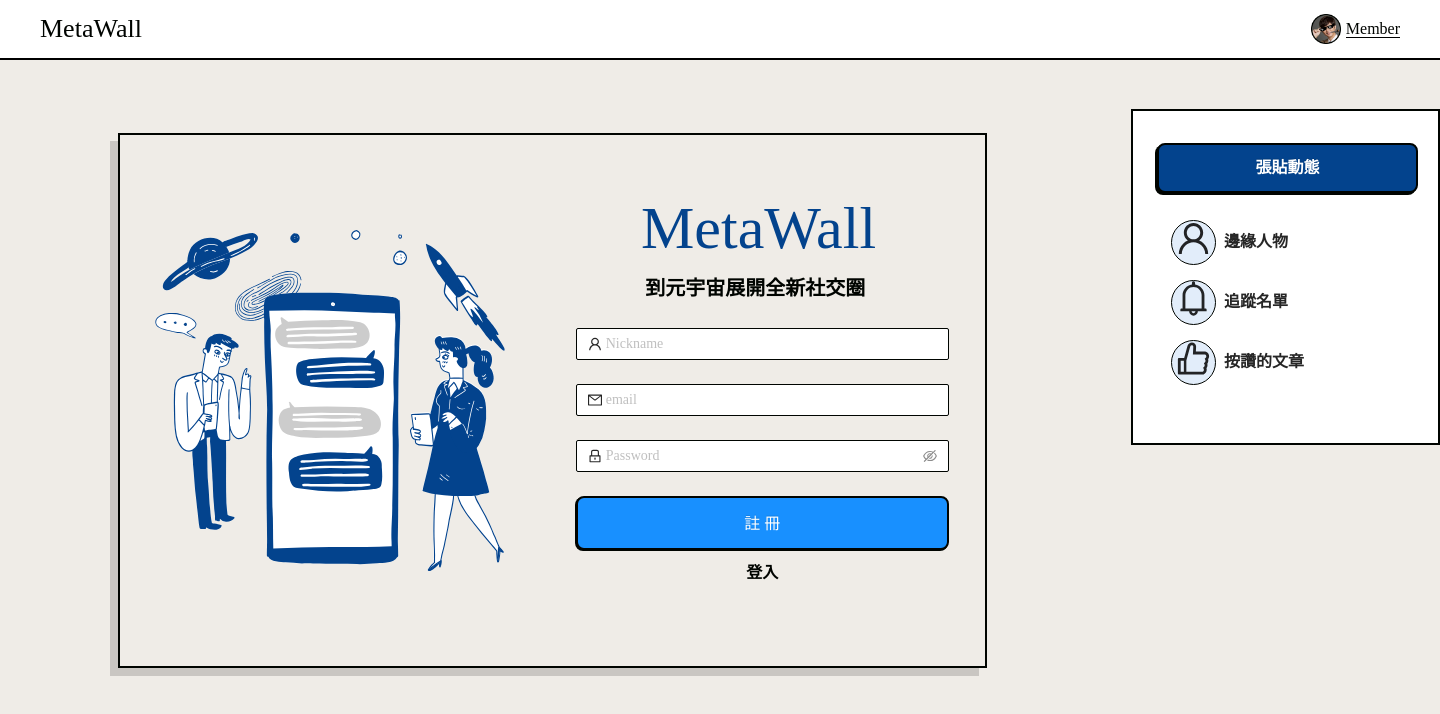
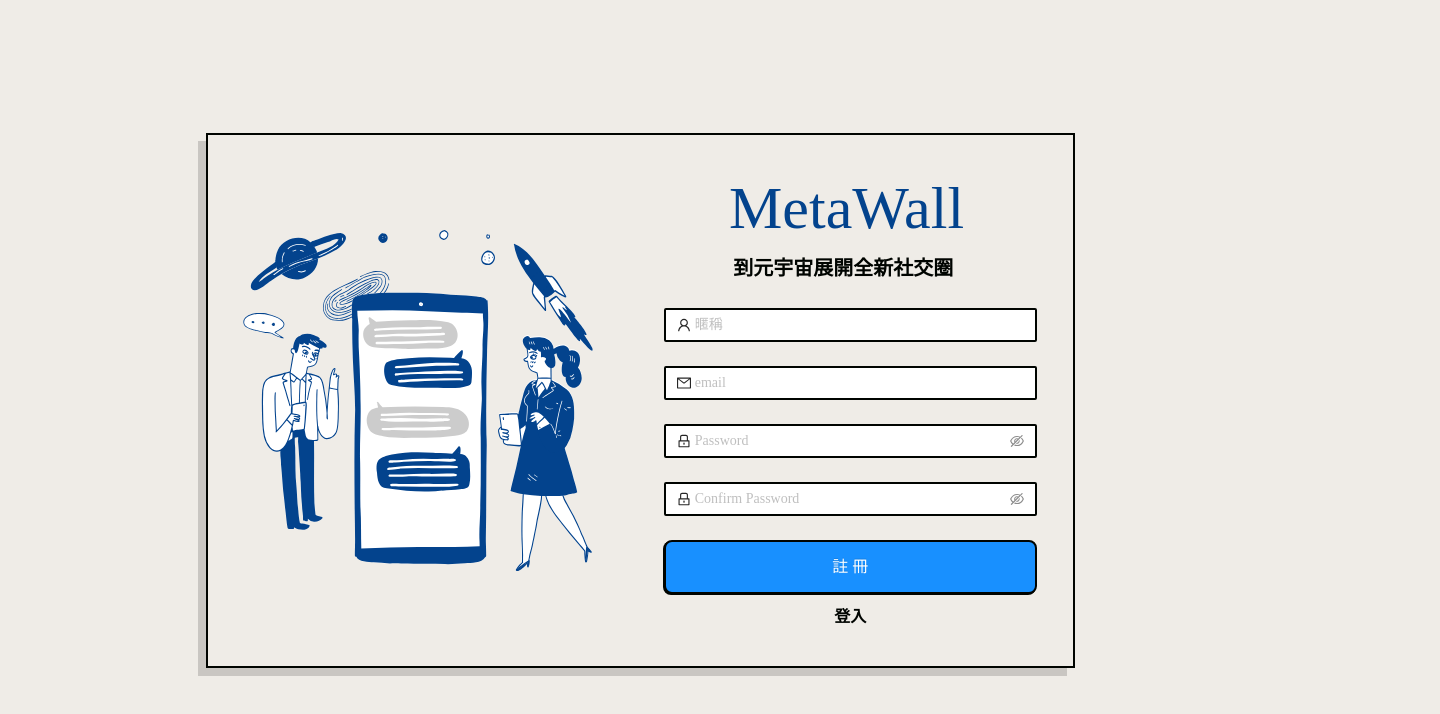
Before and after one commit to kjes9307/project-frontend, a React app: page / in a window 1280 px wide. Both pictures are taken after a click on the element "註冊帳號". Shown: the top 714 px of the page, 1440 px wide, since content can reach past the window. Built offline with nearby package versions, Linux system fonts and the light colour scheme.

Commit message:
fix login page & router

```diff
--- a/package.json
+++ b/package.json
@@ -9,7 +9,7 @@
     "@testing-library/jest-dom": "^5.16.4",
     "@testing-library/react": "^13.2.0",
     "@testing-library/user-event": "^13.5.0",
-    "antd": "^4.20.2",
+    "antd": "^4.20.5",
     "axios": "^0.27.2",
     "babel-jest": "^27.4.2",
     "babel-loader": "^8.2.3",
--- a/src/API/api.js
+++ b/src/API/api.js
@@ -20,7 +20,8 @@
         return response.data;
     }catch(error){
         const {status,msg} = error.response.data
-        message.error(`Error(${status}): ${msg}`,10);
+        message.error(`Error(${status}): ${msg}`,5);
+        return error.response.data;
     }
 
 }
--- a/src/App.js
+++ b/src/App.js
@@ -1,16 +1,20 @@
 
 import React from 'react';
-import {BrowserRouter} from 'react-router-dom';
+import {BrowserRouter,Route,Switch,Redirect} from 'react-router-dom';
 import 'antd/dist/antd.min.css'
 import './App.css';
-import Login from './component/Login'
 import PostWall from './component/postWall';
+import Login from './component/Login';
 class App extends React.Component {
   render(){
 
     return (
       <BrowserRouter>
-          <PostWall />
+        <Switch>
+          <Route path="/post" component={PostWall} />
+          <Route path="/" component={Login} />
+          <Redirect to="/" />
+        </Switch>
       </BrowserRouter>
     )
   }
--- a/src/component/Login/index.js
+++ b/src/component/Login/index.js
@@ -1,10 +1,8 @@
 import React, { Component } from 'react'
-import { Form, Input, Button } from 'antd';
-import { UserOutlined, LockOutlined, MailOutlined } from '@ant-design/icons';
 import Logo from "../../static/img.svg";
 import Wall from "../../static/MetaWall.svg";
 import "./Login.css"
-import Demo from "../formControl/form.js"
+import LoginForm from "../formControl/form.js"
 export default class Login extends Component {
   state ={
       loginState : true
@@ -18,7 +16,6 @@
     this.setState({loginState:status})
   }
   render() {
-    console.log(this.props,"props Login")
     const {loginState} = this.state
     return (
         <div className='container'>
@@ -29,114 +26,7 @@
                 <img src={Wall} alt="Logo-Wall" />
                 <h3>到元宇宙展開全新社交圈</h3>
               </div>
-              <div className="login-form">
-                {/* <LoginForm /> */}
-              <Form
-                  name="normal_login"
-                  className="login-form"
-                  // initialValues={{
-                  //   remember: true,
-                  // }}
-                  onFinish={this.onFinish}
-                >
-                  { loginState ?
-                  <div>
-                    <Form.Item
-                      name="username"
-                      rules={[
-                        {
-                          required: true,
-                          message: 'Please input your Username!',
-                        },
-                      ]}
-                    >
-                      <Input prefix={<UserOutlined className="site-form-item-icon" />}
-                            className="login-form-input"
-                            placeholder="Username" />
-                    </Form.Item>
-                    <Form.Item
-                      name="password"
-                      rules={[
-                        {
-                          required: true,
-                          message: 'Please input your Password!',
-                        },
-                      ]}
-                    >
-                      <Input.Password
-                        prefix={<LockOutlined className="site-form-item-icon" />}
-                        type="password"
-                        className="login-form-input"
-                        placeholder="Password"
-                      />
-                    </Form.Item>
-                    <Button type="primary" className="login-form-button" htmlType="submit" >
-                        登入
-                      </Button>
-                    </div>
-                  :
-                    <div>
-                      <Form.Item
-                        name="nickname"
-                        rules={[
-                          {
-                            required: true,
-                            message: 'Please input your Nickname!',
-                          },
-                        ]}
-                      >
-                      <Input prefix={<UserOutlined className="site-form-item-icon" />}
-                              className="login-form-input"
-                              placeholder="Nickname" />
-                      </Form.Item>
-                      <Form.Item
-                        name="Email"
-                        rules={[
-                          {
-                            required: true,
-                            message: 'Please input your email!',
-                          },
-                        ]}
-                      >
-                      <Input
-                        prefix={<MailOutlined className="site-form-item-icon" />}
-                        type="email"
-                        className="login-form-input"
-                        placeholder="email"
-                        rules={[{
-                          required: true,
-                          type: 'email'
-                        }]}
-                        />
-                      </Form.Item>
-                      <Form.Item
-                        name="password"
-                        rules={[
-                          {
-                            required: true,
-                            message: 'Please input your Password!',
-                          },
-                        ]}
-                      >
-                      <Input.Password
-                        prefix={<LockOutlined className="site-form-item-icon" />}
-                        type="password"
-                        className="login-form-input"
-                        placeholder="Password"
-                        />
-                      </Form.Item>
-                      <Button type="primary" className="login-form-button" htmlType="submit" >
-                        註冊
-                      </Button>
-                      </div>
-                  }
-                  <Form.Item>
-                      <div className="register" onClick={this.modeSwitch}>
-                        {loginState? "註冊帳號":"登入"}
-                      </div>
-                    </Form.Item>
-                  </Form>
-              </div>
+              <LoginForm {...this.props} action={loginState} modeSwitch={this.modeSwitch} />
             </div>
         </div>
         </div>
--- a/src/component/Post/index.js
+++ b/src/component/Post/index.js
@@ -49,7 +49,7 @@
         </div>
         { UserPost.length !==0 ?UserPost.map((x)=> (
         <div className="main" key={x.name}>
-            <div className="postAvatar" style={{backgroundImage: `url(${x.user.photo})`}}>
+            <div className="postAvatar" style={{backgroundImage: `url(${ x.user ? x.user.photo : null})` }}>
               <h3 style={{ whiteSpace:"nowrap"}}>{x.name}</h3>
               <span>{x.createAt}</span>
             </div>
--- a/src/component/formControl/form.js
+++ b/src/component/formControl/form.js
@@ -1,39 +1,75 @@
 import { Form, Input, Button, message } from 'antd';
-import { UserOutlined, LockOutlined } from '@ant-design/icons';
-const LoginForm = () => {
+import { UserOutlined, LockOutlined, MailOutlined } from '@ant-design/icons';
+import {userRegistry,userLogin} from '../../API'
+const LoginForm = (params) => {
   const [form] = Form.useForm();
-  const onFinish = async(values) => {
-    console.log('Success:', values);
-    this.props.history.push('/post')
+  const {action} = params
+  const onSubmit = async (values) => {
+      let callType = Object.keys(values).length
+      // console.log(values)
+      let resposne
+      if(callType > 2){
+        resposne = await userRegistry(values)
+        if(resposne.status === 201){
+          message.success("Registry Success",2)
+          form.resetFields();
+          params.modeSwitch();
+        }
+      }
+      else{
+        resposne = await userLogin(values);
+        if(resposne.status === 200){
+          message.success("Login Success",2)
+          form.resetFields();
+          params.history.replace('/post')
+        }
+      }
   };
-
-  const onFinishFailed = (errorInfo) => {
-    console.log('Failed:', errorInfo);
-  };
-  const onReset = () => {
-    form.resetFields();
-  };
+  const onFailed = (errorInfo) => {
+    message.error('validate failed',10);
+  }
   return (
-    // <Form
-    //   name="basic"
-    //   onFinish={onFinish}
-    //   onFinishFailed={onFinishFailed}
-    //   autoComplete="off"
-    //   form={form}
-    // >
-     <div>
-      <Form.Item
-        name="username"
+    <div className="login-form">
+      <Form
+          name="normal_login"
+          className="login-form"
+          form={form}
+          onFinish={onSubmit} onFinishFailed={onFailed}
+          >
+        {action ||
+          <Form.Item
+          name="name"
+          rules={[
+            {
+              required: true,
+              message: 'Please input your nickname!',
+            },
+          ]}
+          >
+          <Input prefix={<UserOutlined className="site-form-item-icon" />}
+                className="login-form-input"
+                placeholder="暱稱" />
+          </Form.Item>
+        }
+        <Form.Item
+        name="email"
         rules={[
           {
             required: true,
-            message: 'Please input your Username!',
+            message: 'Please input your email!',
           },
         ]}
-        >
-        <Input prefix={<UserOutlined className="site-form-item-icon" />}
-              className="login-form-input"
-              placeholder="Username" />
+      >
+      <Input
+        prefix={<MailOutlined className="site-form-item-icon" />}
+        type="email"
+        className="login-form-input"
+        placeholder="email"
+        rules={[{
+          required: true,
+          type: 'email'
+        }]}
+        />
         </Form.Item>
         <Form.Item
         name="password"
@@ -51,9 +87,31 @@
           placeholder="Password"
         />
         </Form.Item>
-        <Button type="primary" className="login-form-button" htmlType="submit" >
-          登入
-        </Button>
+        {action ||
+          <Form.Item
+          name="confirmPassword"
+          rules={[
+            {
+              required: true,
+              message: 'confirm your password!',
+            },
+          ]}
+          >
+          <Input.Password
+          prefix={<LockOutlined className="site-form-item-icon" />}
+          type="password"
+          className="login-form-input"
+          placeholder="Confirm Password"
+          />
+          </Form.Item>
+        }
+          <Button type="primary" className="login-form-button" htmlType="submit"  >
+          {action? "登入":"註冊"}
+          </Button>
+          <div className="register" onClick={params.modeSwitch}>
+            {action? "註冊帳號":"登入"}
+          </div>
+        </Form>
       </div>
 
   );
--- a/src/component/postWall/index.js
+++ b/src/component/postWall/index.js
@@ -8,9 +8,8 @@
 import Track from '../Track';
 import EditProfile from '../editProfile';
 import AddPost from '../addPost';
-import LikeList from '../likeList'
+import LikeList from '../likeList';
 import FanPage from '../fanPage';
-import Login from "../Login"
 
 export default class PostWall extends Component {
 
@@ -25,21 +24,21 @@
       items={[
         {
           label: (
-            <MyNavLink to="/post">
+            <MyNavLink to="/post/wall">
               我的貼文
             </MyNavLink>
           ),
         },
         {
           label: (
-            <MyNavLink to="/edit">
+            <MyNavLink to="/post/edit">
               修改密碼
             </MyNavLink>
           ),
         },
         {
           label: (
-            <MyNavLink to="/login" >
+            <MyNavLink to="/" >
               登出
             </MyNavLink>
           ),
@@ -62,20 +61,19 @@
         </div>
         <div className="content">
           <Switch>
-            <Route path="/post" component={Post} />
-            <Route path="/addPost" component={AddPost} />
-            <Route path="/Track" component={Track} />
-            <Route path="/edit" component={EditProfile} />
-            <Route path="/likeList" component={LikeList} />
-            <Route path="/" component={Login} />
-            <Redirect to="/" />
+            <Route path="/post/wall" component={Post} />
+            <Route path="/post/addPost" component={AddPost} />
+            <Route path="/post/Track" component={Track} />
+            <Route path="/post/edit" component={EditProfile} />
+            <Route path="/post/likeList" component={LikeList} />
+            <Redirect to="/post/wall" />
           </Switch>
 
           <div className="sidebar">
-            <MyNavLink to="/addPost"><Button type="primary" className='add-btn'>張貼動態</Button></MyNavLink>
-            <MyNavLink to="/post" ><Button type="text" icon={<UserOutlined className='icon'/>}>邊緣人物</Button></MyNavLink>
-            <MyNavLink to="/Track"><Button type="text" icon={<BellOutlined className='icon'/>}>追蹤名單</Button></MyNavLink>
-            <MyNavLink to="/likeList"><Button type="text" icon={<LikeOutlined className='icon'/>}>按讚的文章</Button></MyNavLink>
+            <MyNavLink to="/post/addPost"><Button type="primary" className='add-btn'>張貼動態</Button></MyNavLink>
+            <MyNavLink to="/post/wall" ><Button type="text" icon={<UserOutlined className='icon'/>}>邊緣人物</Button></MyNavLink>
+            <MyNavLink to="/post/Track"><Button type="text" icon={<BellOutlined className='icon'/>}>追蹤名單</Button></MyNavLink>
+            <MyNavLink to="/post/likeList"><Button type="text" icon={<LikeOutlined className='icon'/>}>按讚的文章</Button></MyNavLink>
          </div>
 
         </div>
```
Also changed, not shown: 1 other file (tests, documents, lock files or other folders). Lines whose indentation alone changed are shown as unchanged.
